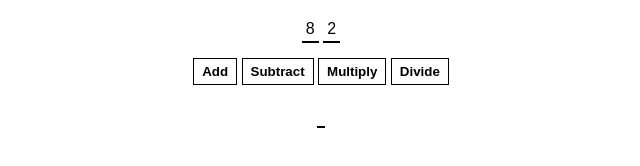
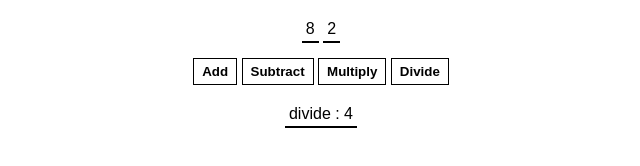
Before and after one commit to Shafay-Ahmed-1/Simple-Calculator, a plain HTML site: page index.html in a window 1280 px wide. Both pictures are taken after a click on the button "Divide". Shown: the whole page, without its empty margins (319-959 px from the left). Drawn offline with Linux system fonts and the light colour scheme.

Commit message:
divide works

```diff
--- a/index.html
+++ b/index.html
@@ -9,7 +9,7 @@
         <button onclick="add()">Add</button>
         <button onclick="sub()">Subtract</button>
         <button onclick="mul()">Multiply</button>
-        <button>Divide</button>
+        <button onclick="div()">Divide</button>
         <br>
         <span id="sum-el"> </span>
         <script src="index.js"></script>
--- a/index.js
+++ b/index.js
@@ -17,3 +17,8 @@ function mul() {
     let mul = num1 * num2;
     document.getElementById("sum-el").textContent = "Multiply : " + mul;
 }
+
+function div() {
+    let div = num1 / num2;
+    document.getElementById("sum-el").textContent = "divide : " + div;
+}
```
